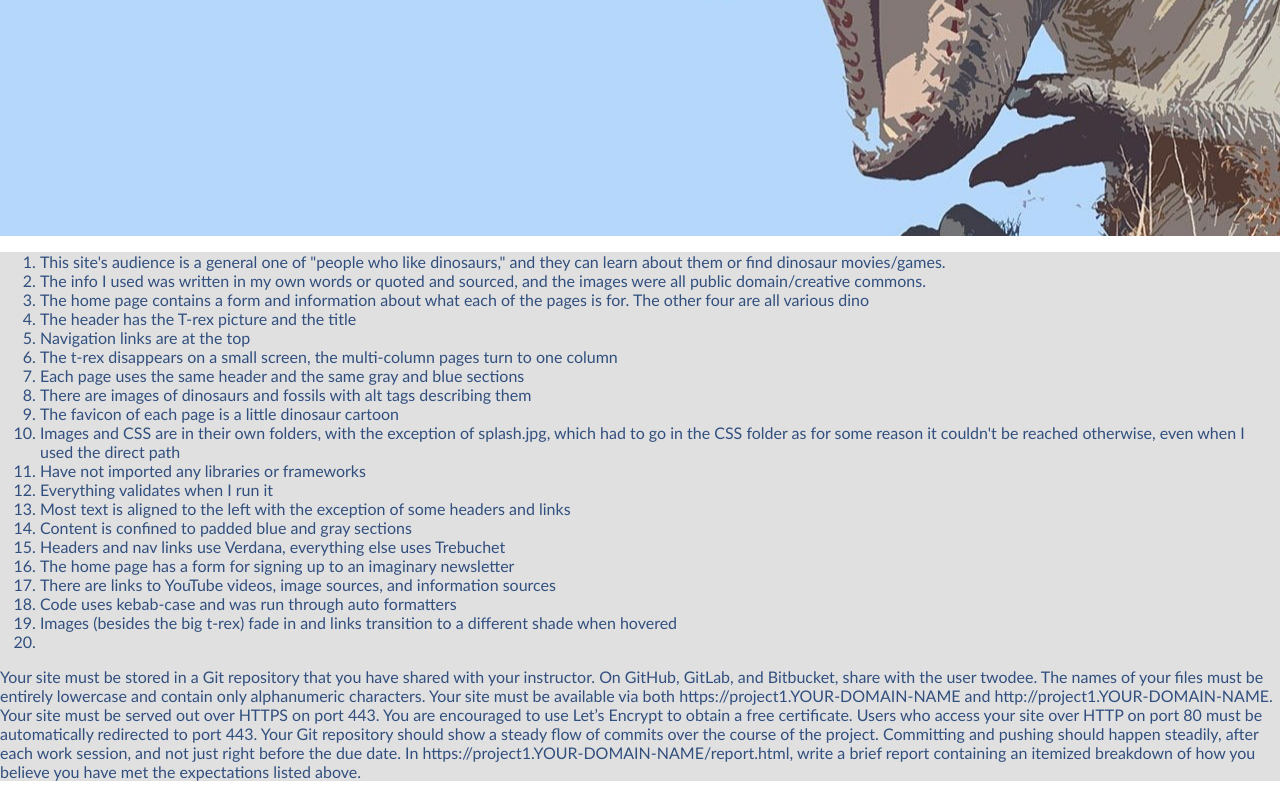
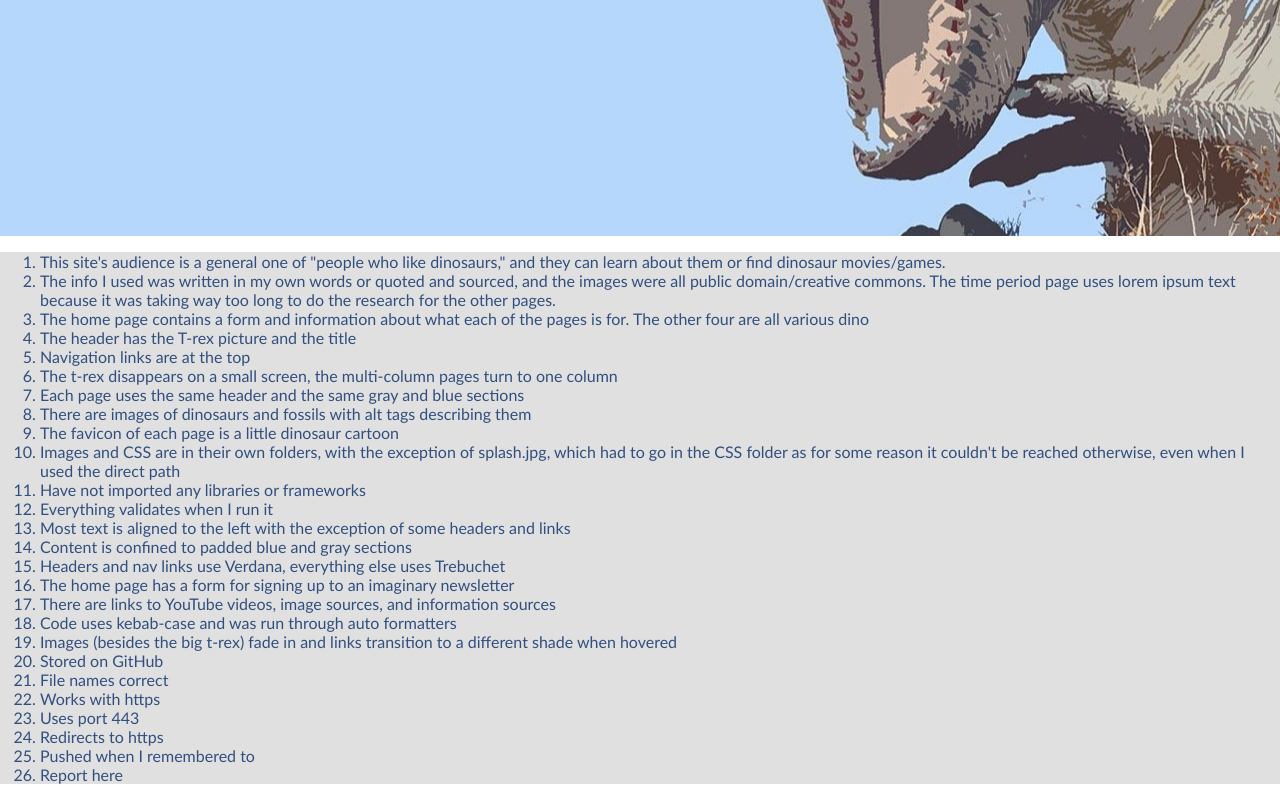
Before and after one commit to FelixTaylor8/CS347, a plain HTML site: page Dinosaurs/report.html in a window 1280 px wide. Shown: the part 564-1364 px from the top of the page. Drawn offline with Linux system fonts and the light colour scheme.

Commit message:
finish report

```diff
--- a/Dinosaurs/css/dinostyle.css
+++ b/Dinosaurs/css/dinostyle.css
@@ -133,6 +133,11 @@ img {
    animation-name: fadein;
 }
 
+.showcase {
+    animation-duration: 1s;
+    animation-name: fadein;
+}
+
   @keyframes fadein {
     from {
       opacity: 0%;
--- a/Dinosaurs/report.html
+++ b/Dinosaurs/report.html
@@ -32,7 +32,7 @@
     <section class="gray">
         <ol>
             <li>This site's audience is a general one of "people who like dinosaurs," and they can learn about them or find dinosaur movies/games.</li>
-            <li>The info I used was written in my own words or quoted and sourced, and the images were all public domain/creative commons.</li>
+            <li>The info I used was written in my own words or quoted and sourced, and the images were all public domain/creative commons. The time period page uses lorem ipsum text because it was taking way too long to do the research for the other pages.</li>
             <li>The home page contains a form and information about what each of the pages is for. The other four are all various dino</li>
             <li>The header has the T-rex picture and the title</li>
             <li>Navigation links are at the top</li>
@@ -50,15 +50,14 @@
             <li>There are links to YouTube videos, image sources, and information sources</li>
             <li>Code uses kebab-case and was run through auto formatters</li>
             <li>Images (besides the big t-rex) fade in and links transition to a different shade when hovered</li>
-            <li></li>
+            <li>Stored on GitHub</li>
+            <li>File names correct</li>
+            <li>Works with https</li>
+            <li>Uses port 443</li>
+            <li>Redirects to https</li>
+            <li>Pushed when I remembered to</li>
+            <li>Report here</li>
         </ol>
-Your site must be stored in a Git repository that you have shared with your instructor. On GitHub, GitLab, and Bitbucket, share with the user twodee.
-The names of your files must be entirely lowercase and contain only alphanumeric characters.
-Your site must be available via both https://project1.YOUR-DOMAIN-NAME and http://project1.YOUR-DOMAIN-NAME.
-Your site must be served out over HTTPS on port 443. You are encouraged to use Let’s Encrypt to obtain a free certificate.
-Users who access your site over HTTP on port 80 must be automatically redirected to port 443.
-Your Git repository should show a steady flow of commits over the course of the project. Committing and pushing should happen steadily, after each work session, and not just right before the due date.
-In https://project1.YOUR-DOMAIN-NAME/report.html, write a brief report containing an itemized breakdown of how you believe you have met the expectations listed above.
     </section>
   </body>
 </html>
```
Also changed, not shown: Dinosaurs/index.html (+2 -2 lines).
